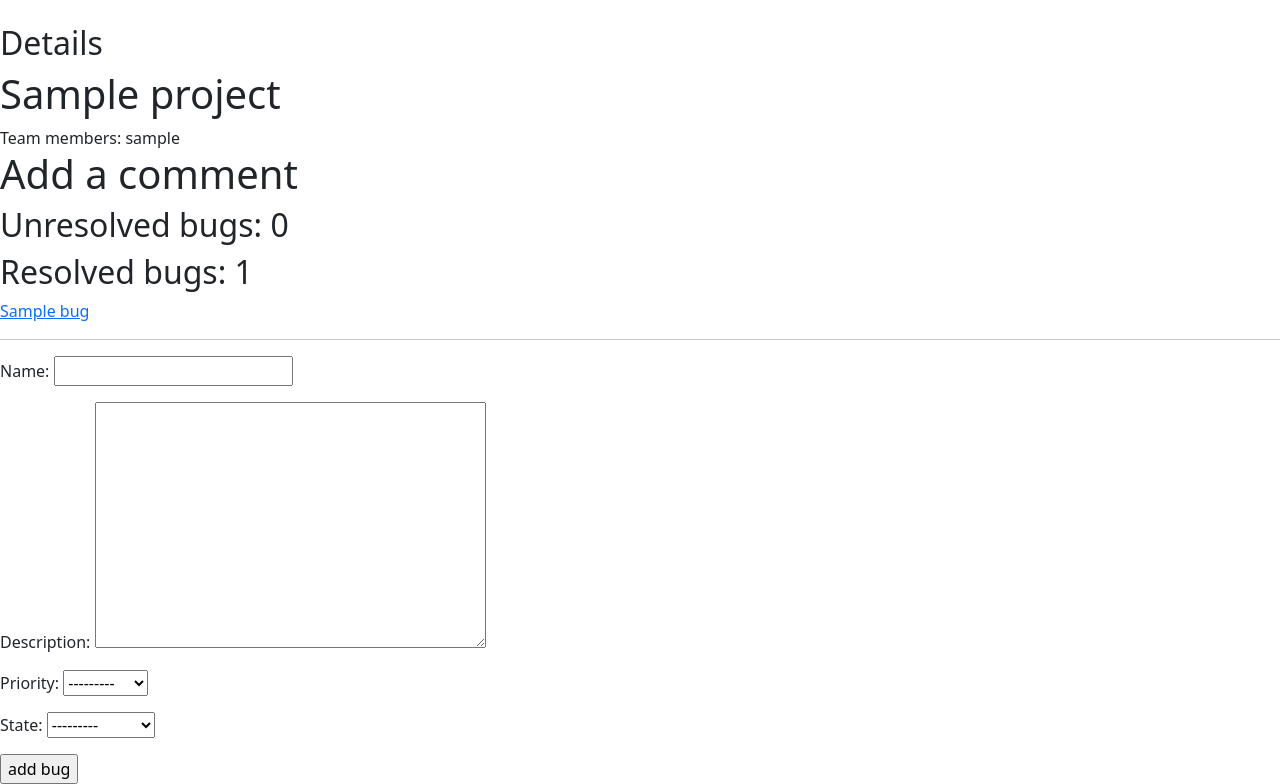
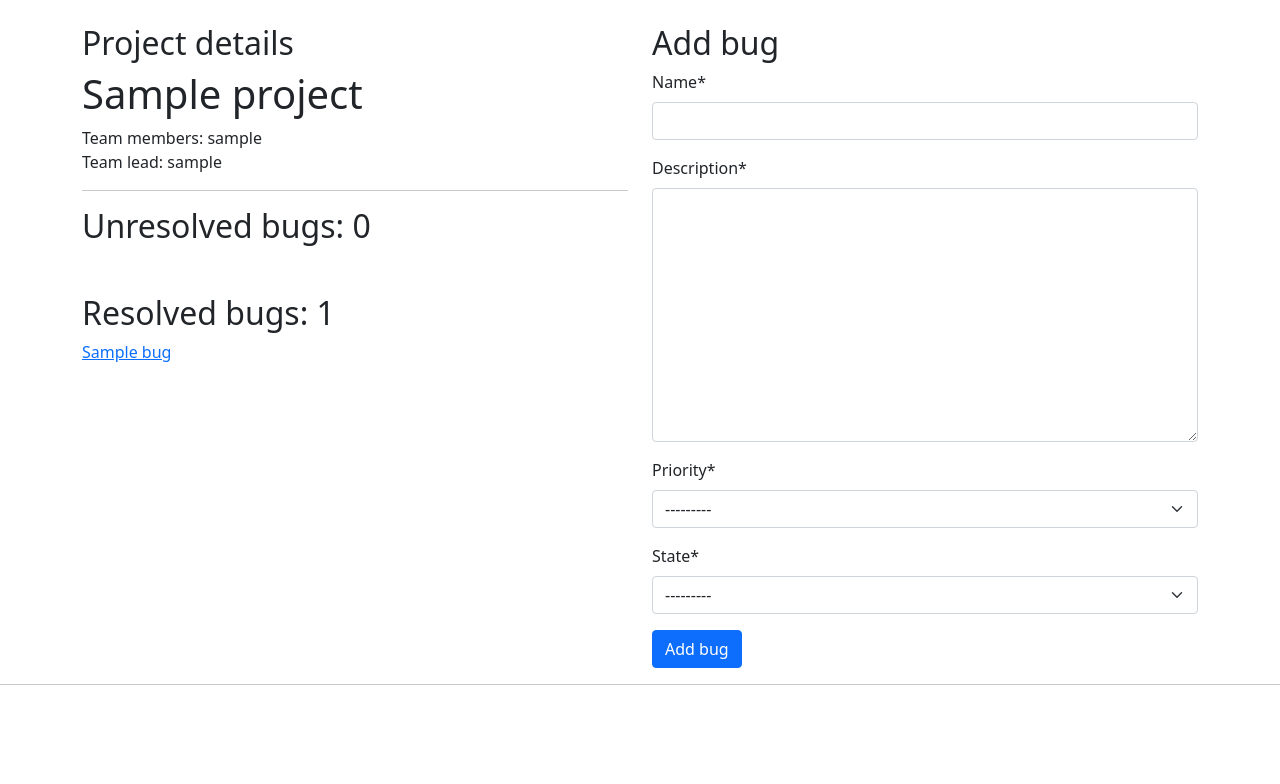
Before and after one commit to andols-dev/bugtracker, a Django app: page /detail/1/ in a window 1280 px wide. Shown: the part 73-857 px from the top of the page. After the commit the page ends 758 px from the top, so only its background shows below. Run offline with Django 3.2, Linux system fonts and the light colour scheme; a user stored in the database is signed in; tables that the repository leaves empty hold one stand-in row (values such as "Sample post"); some libraries are stand-ins or nearby versions.

Commit message:
creating detail page

```diff
--- a/projects/templates/projects/project_detail.html
+++ b/projects/templates/projects/project_detail.html
@@ -5,11 +5,40 @@
 {% endblock title %}
 
 {% block content %}
-  <h2>Details</h2>
+
+<div class="container">
+  <div class="row">
+    <div class="col-6">
+      <h2>Project details</h2>
       <h1>{{ project.name }}</h1>
-  Team members:
+      <span>Team members:</span>
       {% for p_member in project.project_members %}
         {{ p_member.username }}
+      {% endfor %}
+
+      {% if project.lead %}
+        <p>Team lead: {{ project.lead }}</p>
+      {% endif %}
+
+
+      <hr>
+      <h2>
+        Unresolved bugs:
+        {% comment %} {{ unresolved_bugs }} {% endcomment %}
+        {{ project.unresolved_bugs | length }}
+      </h2>
+
+      {% for project_bug in project.unresolved_bugs %}
+        <div><a href="{{ project_bug.get_absolute_url }}">{{ project_bug.name }}</a></div>
+      {% endfor %}
+
+      <h2 class="mt-5">
+          Resolved bugs:
+          {% comment %} {{ resolved_bugs }} {% endcomment %}
+          {{ project.resolved_bugs | length }}
+      </h2>
+    {% for project_bug in project.resolved_bugs  %}
+      <div><a href="{{ project_bug.get_absolute_url }}">{{ project_bug.name }}</a></div>
     {% endfor %}
       <div>
           {% if post.author == request.user %}
@@ -17,37 +46,29 @@
               <a>Delete</a>
           {% endif %}
       </div>
+    </div>
+    <div class="col-6">
+      <h2>Add bug</h2>
+      {% load crispy_forms_tags %}
+      <form method="post">
+        {% csrf_token %}
+        {{ form | crispy }}
+        <button type="submit" class="btn btn-primary">Add bug</button>
+      </form>
+    </div>
+  </div>
+</div>
 
-  {% if not post.author == request.user %}
-      <h1>Add a comment</h1>
-
-  {% endif %}
-
-  <h2>
-    Unresolved bugs:
-    {% comment %} {{ unresolved_bugs }} {% endcomment %}
-    {{ project.unresolved_bugs | length }}
-  </h2>
-
-  {% for project_bug in project.unresolved_bugs %}
-    <div>{{ project_bug.name }}</div>
-  {% endfor %}
-
-  <h2>
-      Resolved bugs:
-      {% comment %} {{ resolved_bugs }} {% endcomment %}
-      {{ project.resolved_bugs | length }}
-  </h2>
-{% for project_bug in project.resolved_bugs  %}
-  <div><a href="{{ project_bug.get_absolute_url }}">{{ project_bug.name }}</a></div>
-{% endfor %}
 
 
 <hr>
 
-<form method="post">
-  {% csrf_token %}
-  {{ form.as_p }}
-  <input type="submit"  value="add bug">
-</form>
+
+{% comment %}   {% if not post.author == request.user %}
+      <h1>Add a comment</h1>
+
+  {% endif %} {% endcomment %}
+
+
+
 {% endblock content %}
--- a/projects/templates/projects/projects.html
+++ b/projects/templates/projects/projects.html
@@ -12,8 +12,7 @@
   {% for project in projects  %}
     <div>
       <div>
-        <h2>Created:</h2>
-        <span>{{ project.created }}</span>
+        <h2>Created: {{ project.created }}</h2>
       </div>
       <div>
         <h2>{{ project.name }}</h2>
```
Lines whose indentation alone changed are shown as unchanged.
